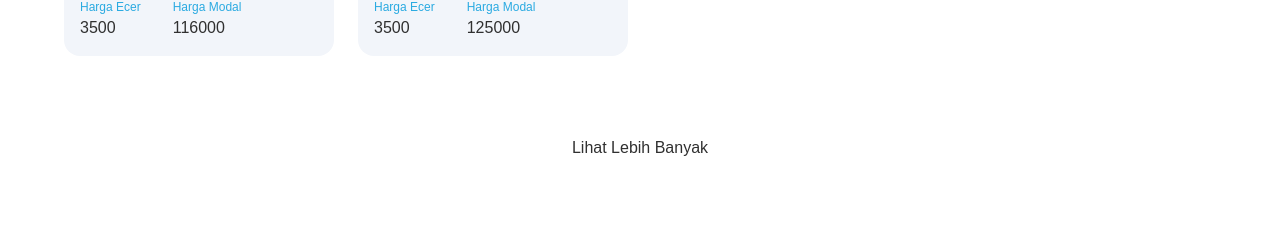
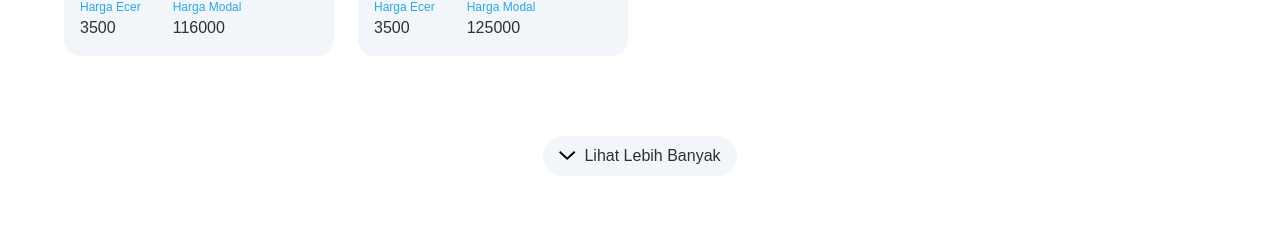
Before and after one commit to adistianherlambang/CV-Prima-Amanah-Landing-Page, a React (Vite) app: page / in a window 1280 px wide. Shown: the part 2015-2241 px from the top of the page. Built offline with nearby package versions, Linux system fonts and the light colour scheme; a web font is replaced by a local one.

Commit message:
slice lihat lebih banyak

```diff
--- a/src/App.css
+++ b/src/App.css
@@ -111,9 +111,6 @@
   color: white;
 }
 
-/* .product {
-} */
-
 .product {
   display: grid;
   gap: 1.5rem;
@@ -126,6 +123,11 @@
   gap: 1rem;
   background-color: #f2f5fa;
   border-radius: 1rem;
+  transition: 300ms ease;
+}
+
+.productCard:hover {
+  background-color: #e4eaf1;
 }
 
 .productImg {
@@ -280,6 +282,23 @@
 .footer .right {
   display: flex;
   flex-direction: column;
+  gap: 1rem;
+}
+
+.buttonContainer {
+  background-color: #F2F5FA;
+  padding: 0.5rem 1rem;
+  border-radius: 100px;
+  display: flex;
+  gap: 0.5rem;
+  justify-content: center;
+  align-items: center;
+  cursor: pointer;
+  transition: ease 300ms;
+}
+
+.buttonContainer:hover {
+  background-color: #e4eaf1;
   gap: 1rem;
 }
 
--- a/src/App.jsx
+++ b/src/App.jsx
@@ -141,6 +141,9 @@ function App() {
           </div>
           {product.length > visible && (
             <div onClick={handleAddVisible} className="buttonContainer">
+              <svg width="17" height="10" viewBox="0 0 17 10" fill="none" xmlns="http://www.w3.org/2000/svg">
+                <path d="M15.6823 0.730957L8.18231 7.73096L0.682312 0.730956" stroke="black" stroke-width="2"/>
+              </svg>
               <p>Lihat Lebih Banyak</p>
             </div>
           )}
```
